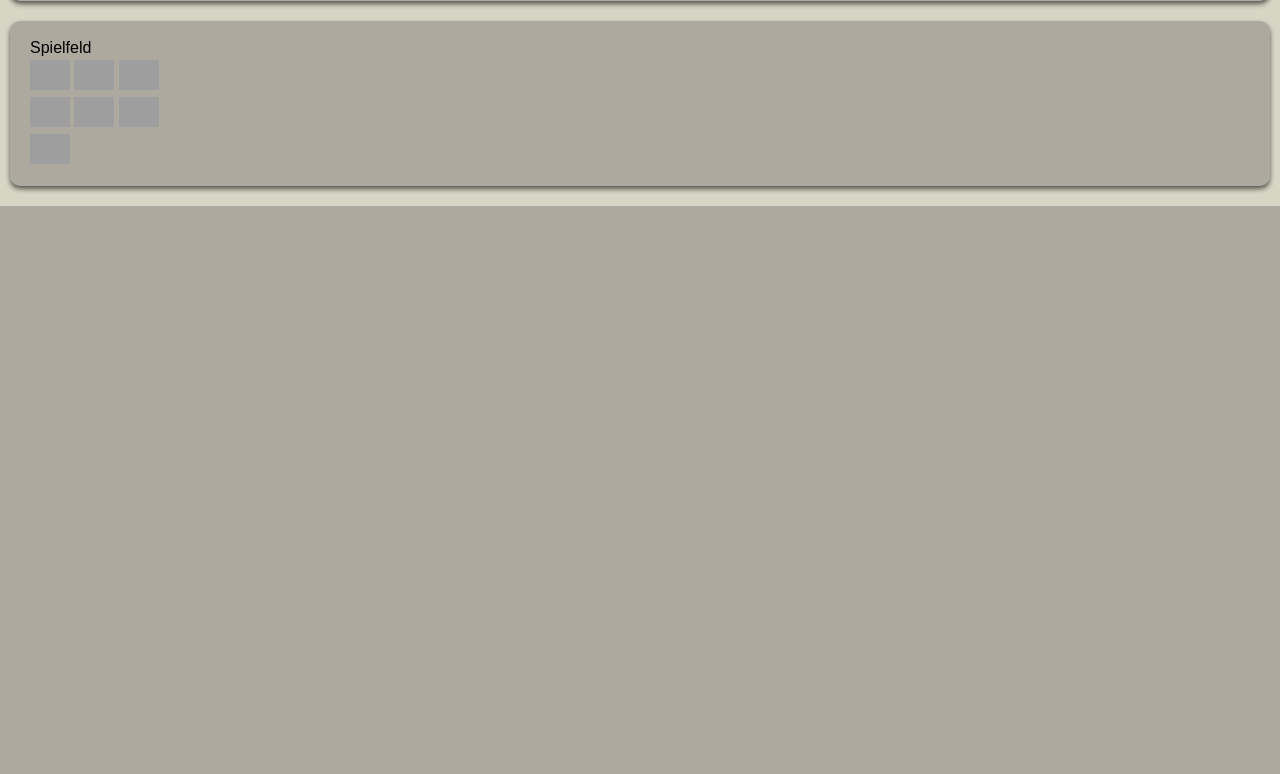
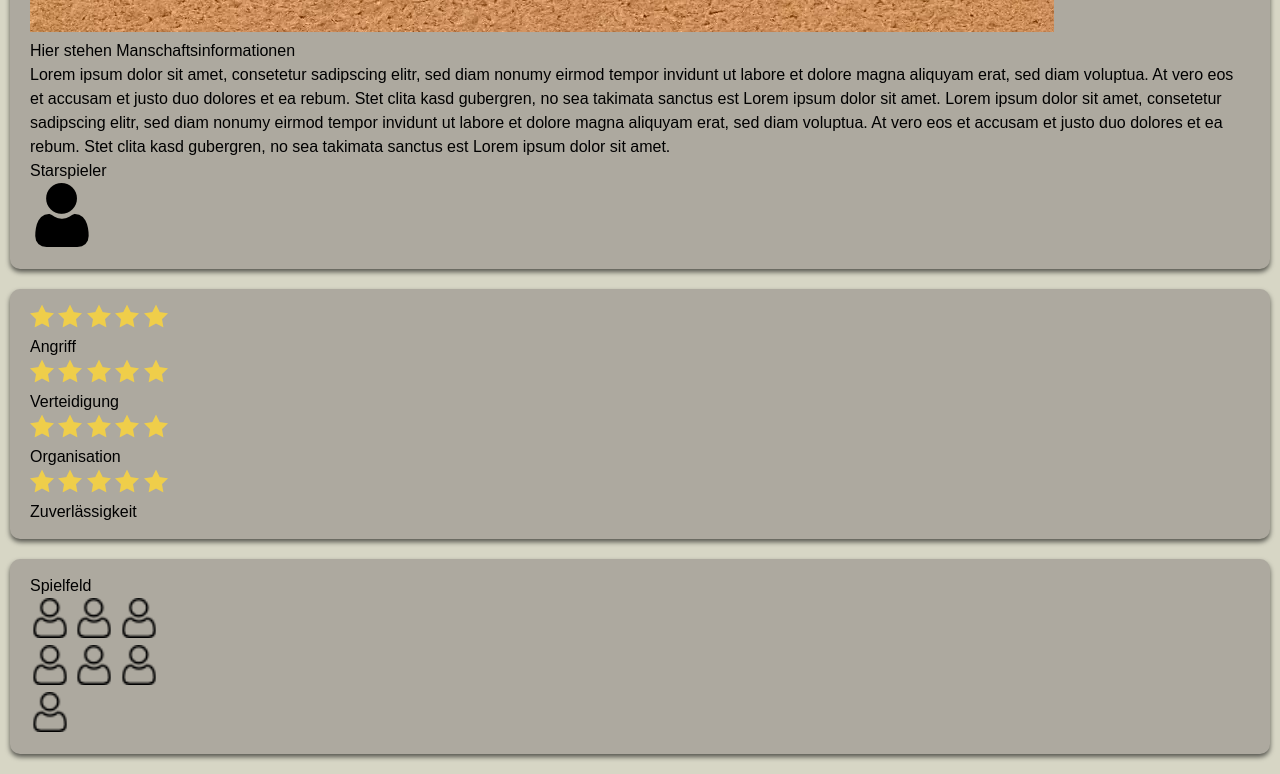
Before and after one commit to HKemper1/SetMatch, a PHP site: page /teamseite.php in a window 1280 px wide. Shown: the part 1917-2691 px from the top of the page. Before the commit the page ends 2123 px from the top, so only its background shows below. Run offline with PHP 8.4, Linux system fonts and the light colour scheme; grey boxes are pictures that could not be loaded.

Commit message:
Anpassungen

```diff
--- a/index.php
+++ b/index.php
@@ -99,7 +99,6 @@
             <a href="#">3</a>
             <a href="#">&raquo;</a>
         </div>
-        <
 
         <div>
             <h2>Neuer Beitrag</h2>
--- a/teamseite.php
+++ b/teamseite.php
@@ -39,8 +39,7 @@
 
     <section class="box">
 
-        <img src="images/Mannschaft.PNG" alt="Mannschaftsbild"
-             width="150" height="100">
+    <img src="images/teamseite/teambild.png" alt="Mannschaftsbild">
         <br>
         <div>
             <label>
@@ -58,38 +57,57 @@
         <div>
             <label>
                 Starspieler <br>
-                <img src="images/Mensch.PNG" alt="Starspieler"
-                     width="40" height="40">
-
+                <img src="images/teamseite/starspieler.png"
+                     srcset="logo-160x160 2x"
+                     alt="Starspieler"
+                     width="64"
+		             height="64">
             </label>
         </div>
     </section>
     <section class="box">
-        <div>
-            <img src="images/Stern.PNG" alt="Stern"
-                 width="200" height="40">
-            <Label>
-                Angriff
-            </Label>
-            <br>
-            <img src="images/Stern.PNG" alt="Stern"
-                 width="200" height="40">
-            <Label>
-                Verteidigung
-            </Label>
-            <br>
-            <img src="images/Stern.PNG" alt="Stern"
-                 width="200" height="40">
-            <Label>
-                Orga
-            </Label>
-            <br>
-            <img src="images/Stern.PNG" alt="Stern"
-                 width="200" height="40">
-            <Label>
-                Zuverlässigkeit
-            </Label>
-            <br>
+        <div class="rating">
+            <div class="stars">
+                <img src="images/teamseite/stern.png" alt="Stern" width="24" height="24">
+                <img src="images/teamseite/stern.png" alt="Stern" width="24" height="24">
+                <img src="images/teamseite/stern.png" alt="Stern" width="24" height="24">
+                <img src="images/teamseite/stern.png" alt="Stern" width="24" height="24">
+                <img src="images/teamseite/stern.png" alt="Stern" width="24" height="24">
+            </div>
+        <label>Angriff</label>
+        </div>
+             <div class="rating">
+                <div class="stars">
+                    <img src="images/teamseite/stern.png" alt="Stern" width="24" height="24">
+                    <img src="images/teamseite/stern.png" alt="Stern" width="24" height="24">
+                    <img src="images/teamseite/stern.png" alt="Stern" width="24" height="24">
+                    <img src="images/teamseite/stern.png" alt="Stern" width="24" height="24">
+                    <img src="images/teamseite/stern.png" alt="Stern" width="24" height="24">
+                </div>
+            <label>Verteidigung</label>
+        </div>
+
+        <div class="rating">
+            <div class="stars">
+                <img src="images/teamseite/stern.png" alt="Stern" width="24" height="24">
+                <img src="images/teamseite/stern.png" alt="Stern" width="24" height="24">
+                <img src="images/teamseite/stern.png" alt="Stern" width="24" height="24">
+                <img src="images/teamseite/stern.png" alt="Stern" width="24" height="24">
+                <img src="images/teamseite/stern.png" alt="Stern" width="24" height="24">
+            </div>
+                <label>Organisation</label>
+            </div>
+
+            <div class="rating">
+                <div class="stars">
+                    <img src="images/teamseite/stern.png" alt="Stern" width="24" height="24">
+                    <img src="images/teamseite/stern.png" alt="Stern" width="24" height="24">
+                    <img src="images/teamseite/stern.png" alt="Stern" width="24" height="24">
+                    <img src="images/teamseite/stern.png" alt="Stern" width="24" height="24">
+                    <img src="images/teamseite/stern.png" alt="Stern" width="24" height="24">
+                </div>
+                <label>Zuverlässigkeit</label>
+            </div>
         </div>
     </section>
 
@@ -100,15 +118,15 @@
                 Spielfeld
             </label>
             <br>
-            <img src="images/Mensch.PNG" alt="Außen" width="40" height="40">
-            <img src="images/Mensch.PNG" alt="Mitte" width="40" height="40">
-            <img src="images/Mensch.PNG" alt="Zuspieler" width="40" height="40">
+            <img src="images/teamseite/spieler.png" alt="Außen" width="40" height="40">
+            <img src="images/teamseite/spieler.png" alt="Mitte" width="40" height="40">
+            <img src="images/teamseite/spieler.png" alt="Zuspieler" width="40" height="40">
             <br>
-            <img src="images/Mensch.PNG" alt="Außen" width="40" height="40">
-            <img src="images/Mensch.PNG" alt="Libero" width="40" height="40">
-            <img src="images/Mensch.PNG" alt="Diagonal" width="40" height="40">
+            <img src="images/teamseite/spieler.png" alt="Außen" width="40" height="40">
+            <img src="images/teamseite/spieler.png" alt="Libero" width="40" height="40">
+            <img src="images/teamseite/spieler.png" alt="Diagonal" width="40" height="40">
             <br>
-            <img src="images/Mensch.PNG" alt="Trainer" width="40" height="40">
+            <img src="images/teamseite/spieler.png" alt="Trainer" width="40" height="40">
         </div>
     </section>
 
```
